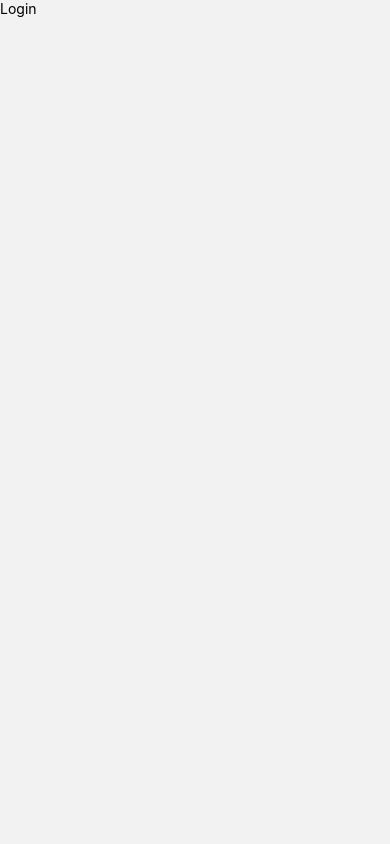
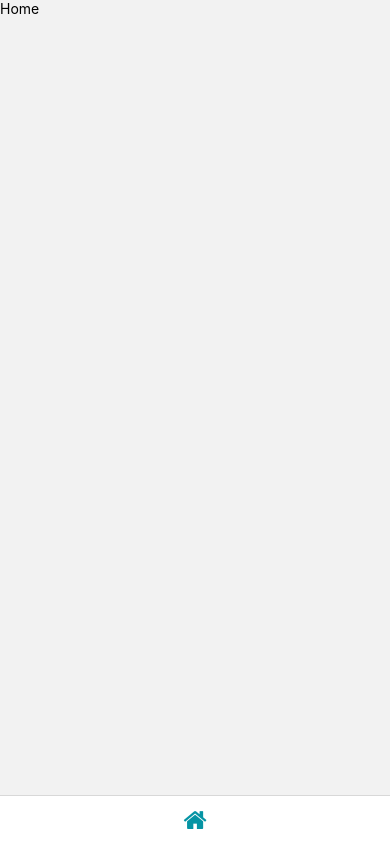
Before and after one commit to Zeroxys/kiura, a React Native app: screen /Home in a window 390 px wide. Before the commit this address had no page. Built offline with nearby package versions, Linux system fonts and the light colour scheme.

Commit message:
feat: bottomTab added

```diff
--- /dev/null
+++ b/app/screens/Home.tsx
@@ -0,0 +1,12 @@
+import React from "react"
+import { Text, View } from "react-native"
+
+const HomeScreen = () => {
+  return (
+    <View>
+      <Text>Home</Text>
+    </View>
+  )
+}
+
+export default HomeScreen
--- a/app/stacks/HomeBottomTabs.tsx
+++ b/app/stacks/HomeBottomTabs.tsx
@@ -1,10 +1,62 @@
-import React from "react"
-import { View, Text } from "react-native"
+import React from 'react'
+import {createBottomTabNavigator} from '@react-navigation/bottom-tabs'
+import Theme from '../theme/index'
+import Icon from 'react-native-vector-icons/FontAwesome'
+import {StyleSheet, View} from 'react-native'
+import RouteNames from '../utils/routeNames'
+import {useNavigation} from '@react-navigation/native'
+import HomeScreen from '../screens/Home'
 
-const HomeBottomTabs = () => {
-  return <View>
-    <Text>Tab</Text>
-  </View>
+const tabBarStyle = {
+  tabBarShowLabel: false,
+  tabBarInactiveTintColor: Theme.colors.cyan,
+  tabBarActiveTintColor: Theme.colors.cyan.base,
 }
 
+const Tab = createBottomTabNavigator()
+const HomeBottomTabs = () => {
+  const {navigate} = useNavigation()
+
+  return (
+    <View style={styles.container}>
+      <Tab.Navigator
+        initialRouteName={RouteNames.SCREEN_SETTINGS}
+        screenOptions={{
+          tabBarShowLabel: false,
+          tabBarInactiveTintColor: Theme.colors.blue.base,
+          tabBarActiveTintColor: Theme.colors.cyan.base,
+          tabBarStyle: tabBarStyle,
+          ...styles.tabBar,
+        }}>
+
+        <Tab.Screen
+          options={{
+            headerShown: false,
+            tabBarIcon: ({color, size}) => (
+              <Icon name="home" color={color} size={size} />
+            ),
+          }}
+          name={RouteNames.SCREEN_HOME}
+          component={HomeScreen}
+        />
+      </Tab.Navigator>
+    </View>
+  )
+}
+
+const styles = StyleSheet.create({
+  tabBar: {
+    borderTopColor: 'rgba(0, 0, 0, .2)',
+    height: 80,
+  },
+  container: {
+    flex: 1,
+    backgroundColor: 'white',
+    shadowColor: 'black',
+    shadowOffset: {width: 10, height: 10},
+    shadowOpacity: 0.5,
+    shadowRadius: 6,
+  },
+})
+
 export default HomeBottomTabs
--- a/app/stacks/index.tsx
+++ b/app/stacks/index.tsx
@@ -9,7 +9,7 @@ const Stack = createNativeStackNavigator();
 
 const LoginStack = () => {
 
-  const userLogged = true
+  const userLogged = false
 
   return (
     <NavigationContainer>
--- a/app/utils/routeNames.tsx
+++ b/app/utils/routeNames.tsx
@@ -1,5 +1,6 @@
 const RouteNames = {
   SCREEN_HOME: 'Home',
+  SCREEN_SETTINGS: 'Settings',
   SCREEN_LOGIN: 'Login',
 };
 
```
